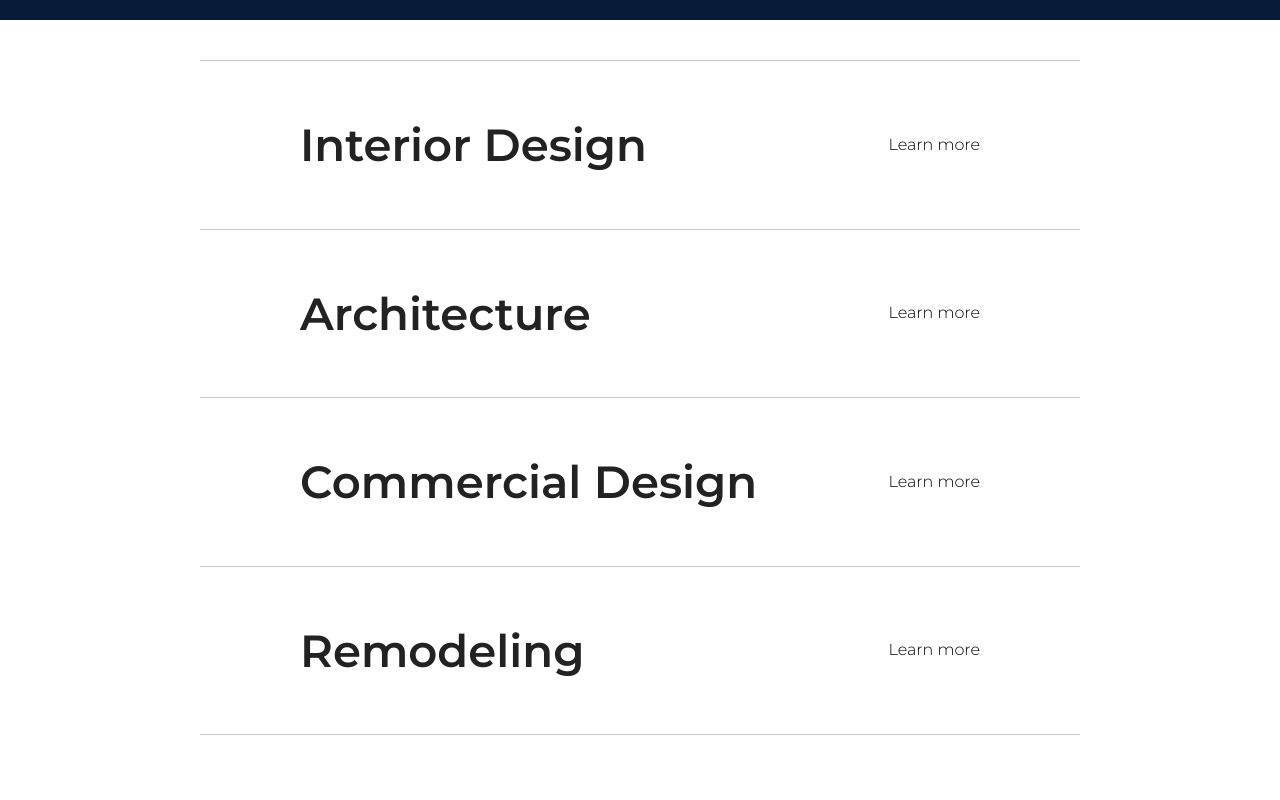
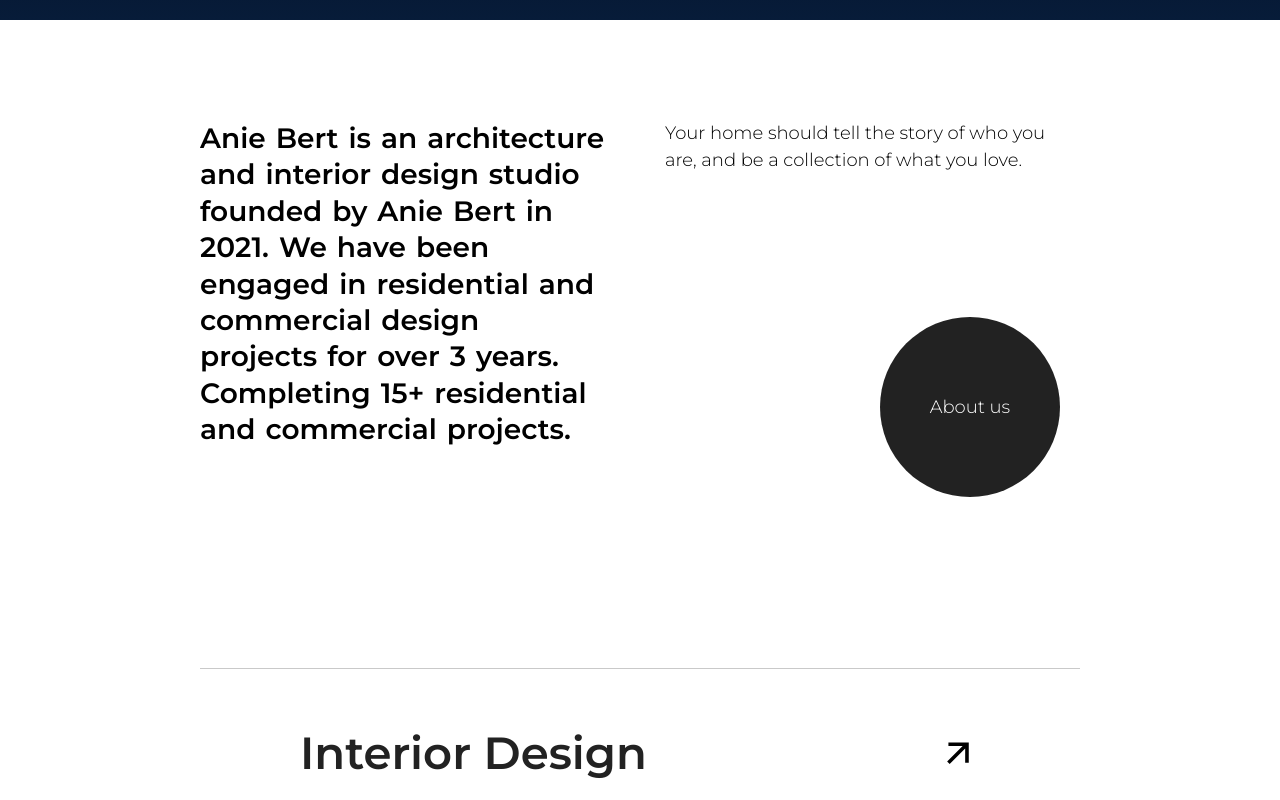
Before and after one commit to ArmanDev1010/Anie_Bert, a React (Vite) app in the folder frontend/: page / in a window 1280 px wide. Shown: the part 3280-4080 px from the top of the page. Built offline with nearby package versions, Linux system fonts and the light colour scheme.

Commit message:
added About us section and made some changes to services section

```diff
--- a/frontend/src/components/About.jsx
+++ b/frontend/src/components/About.jsx
@@ -1,9 +1,88 @@
-import React from 'react'
+import React from "react";
+
+import { motion } from "framer-motion";
+
+import RoundedButton from "./reusable/RoundedButton";
+
+const slideUp = {
+  initial: {
+    y: "100%",
+  },
+  open: (i) => ({
+    y: "0%",
+    transition: { duration: 0.5, delay: 0.01 * i },
+  }),
+  closed: {
+    y: "100%",
+    transition: { duration: 0.5 },
+  },
+};
+
+const opacity = {
+  initial: {
+    opacity: 0,
+  },
+  open: {
+    opacity: 1,
+    transition: { duration: 0.5 },
+  },
+  closed: {
+    opacity: 0,
+    transition: { duration: 0.5 },
+  },
+};
 
 const About = () => {
+  const phrase =
+    "Anie Bert is an architecture and interior design studio founded by Anie Bert in 2021. We have been engaged in residential and commercial design projects for over 3 years. Completing 15+ residential and commercial projects.";
+
   return (
-    <div>About</div>
-  )
-}
+    <div className="px-[200px] mt-[100px] mb-[180px] flex justify-center">
+      <div className="max-w-[1400px] flex gap-[50px] relative">
+        <p className="m-0 text-[28px] gap-[8px] leading-[1.3] font-semibold pointer-events-none w-1/2">
+          {phrase.split(" ").map((word, index) => {
+            return (
+              <span
+                key={index}
+                className="relative overflow-hidden inline-flex"
+              >
+                <motion.span
+                  initial="closed"
+                  whileInView="open"
+                  viewport={{ once: true }}
+                  variants={slideUp}
+                  custom={index}
+                  key={index}
+                  className="mr-[10px]"
+                >
+                  {word}
+                </motion.span>
+              </span>
+            );
+          })}
+        </p>
+        <div className="w-1/2">
+          <div className="w-full flex justify-end">
+            <motion.p
+              initial="closed"
+              whileInView="open"
+              viewport={{ once: true }}
+              variants={opacity}
+              className="text-[18px] w-full font-medium pointer-events-none w-[500px]"
+            >
+              Your home should tell the story of who you are, and be a
+              collection of what you love.
+            </motion.p>
+          </div>
+          <div data-scroll data-scroll-speed={0.1}>
+            <RoundedButton className="top-[60%] left-[calc(100%-200px)] w-[180px] h-[180px] bg-[#222] text-white rounded-[50%] absolute flex items-center justify-center cursor-pointer">
+              <p className="m-0 text-lg font-medium relative z-[1]">About us</p>
+            </RoundedButton>
+          </div>
+        </div>
+      </div>
+    </div>
+  );
+};
 
-export default About
+export default About;
--- a/frontend/src/components/Contact.jsx
+++ b/frontend/src/components/Contact.jsx
@@ -1,7 +1,7 @@
 import React, { useState } from "react";
 import { useTranslation } from "react-i18next";
 import { IoLocationSharp } from "react-icons/io5";
-import Modal from "./Modal";
+import Modal from "./reusable/Modal";
 import { AnimatePresence } from "framer-motion";
 import { motion } from "framer-motion";
 
--- a/frontend/src/components/Services.jsx
+++ b/frontend/src/components/Services.jsx
@@ -120,7 +120,19 @@ const Services = () => {
                 {service.title}
               </h2>
               <p className="transition-all duration-[0.4s] font-medium group-hover:translate-x-[10px]">
-                Learn more
+                <svg
+                  stroke="black"
+                  fill="black"
+                  strokeWidth="0"
+                  viewBox="0 0 24 24"
+                  className="pointer-events-none relative z-1 rotate-45 text-7xl text-black transition-all duration-[0.4s] ease-out group-hover:rotate-90"
+                  height="0.6em"
+                  width="0.6em"
+                  xmlns="http://www.w3.org/2000/svg"
+                >
+                  <path fill="none" d="M0 0h24v24H0V0z"></path>
+                  <path d="M4 12l1.41 1.41L11 7.83V20h2V7.83l5.58 5.59L20 12l-8-8-8 8z"></path>
+                </svg>
               </p>
             </div>
           );
--- a/frontend/src/components/hero/BottomHero.jsx
+++ b/frontend/src/components/hero/BottomHero.jsx
@@ -1,6 +1,6 @@
 import React, { useState } from "react";
 import { useTranslation } from "react-i18next";
-import Modal from "../Modal";
+import Modal from "../reusable/Modal";
 import { AnimatePresence } from "framer-motion";
 import { MdOutlineKeyboardArrowRight } from "react-icons/md";
 import { motion } from "framer-motion";
--- a/frontend/src/components/hero/Hero.jsx
+++ b/frontend/src/components/hero/Hero.jsx
@@ -3,7 +3,7 @@ import { Navbar, BottomHero, SwiperSlides } from "../index";
 
 const Hero = () => {
   return (
-    <div className="hero relative h-screen">
+    <div className="hero relative h-screen text-white">
       <div className="relative w-full h-full px-[64px] overflow-hidden">
         <Navbar />
         <BottomHero />
--- a/frontend/src/components/index.js
+++ b/frontend/src/components/index.js
@@ -1,8 +1,8 @@
 import Hero from "./hero/Hero";
 import Navbar from "./hero/Navbar";
 import CursorFollow from "./CursorFollow";
-import TiltCard from "./TiltCard";
-import Modal from "./Modal";
+import TiltCard from "./reusable/TiltCard";
+import Modal from "./reusable/Modal";
 import BottomHero from "./hero/BottomHero";
 import Menu from "./hero/Menu";
 import SwiperSlides from "./hero/SwiperSlides";
@@ -13,6 +13,7 @@ import Projects from "./Projects";
 import Contact from "./Contact";
 import Services from "./Services";
 import About from "./About";
+import RoundedButton from "./reusable/RoundedButton";
 
 export {
   Hero,
@@ -30,4 +31,5 @@ export {
   Contact,
   Services,
   About,
+  RoundedButton,
 };
--- a/frontend/src/components/masterpiece/Masterpiece.jsx
+++ b/frontend/src/components/masterpiece/Masterpiece.jsx
@@ -6,7 +6,7 @@ const SECTION_HEIGHT = 1700;
 
 const Masterpiece = () => {
   return (
-    <div className="relative bg-thirdly">
+    <div className="relative bg-thirdly text-white">
       <div
         style={{ height: `calc(${SECTION_HEIGHT}px + 100vh)` }}
         className="relative w-full"
--- /dev/null
+++ b/frontend/src/components/reusable/Magnetic.jsx
@@ -0,0 +1,35 @@
+import React, { useEffect, useRef } from "react";
+import gsap from "gsap";
+
+const Magnetic = ({ children }) => {
+  const magnetic = useRef(null);
+
+  useEffect(() => {
+    const xTo = gsap.quickTo(magnetic.current, "x", {
+      duration: 1,
+      ease: "elastic.out(1, 0.3)",
+    });
+    const yTo = gsap.quickTo(magnetic.current, "y", {
+      duration: 1,
+      ease: "elastic.out(1, 0.3)",
+    });
+
+    magnetic.current.addEventListener("mousemove", (e) => {
+      const { clientX, clientY } = e;
+      const { height, width, left, top } =
+        magnetic.current.getBoundingClientRect();
+      const x = clientX - (left + width / 2);
+      const y = clientY - (top + height / 2);
+      xTo(x * 0.35);
+      yTo(y * 0.35);
+    });
+    magnetic.current.addEventListener("mouseleave", (e) => {
+      xTo(0);
+      yTo(0);
+    });
+  }, []);
+
+  return React.cloneElement(children, { ref: magnetic });
+};
+
+export default Magnetic;
--- /dev/null
+++ b/frontend/src/components/reusable/RoundedButton.jsx
@@ -0,0 +1,59 @@
+import React, { useEffect, useRef } from "react";
+
+import gsap from "gsap";
+import Magnetic from "./Magnetic";
+
+const RoundedButton = ({ children, ...attributes }) => {
+  const circle = useRef(null);
+  let timeline = useRef(null);
+  let timeoutId = null;
+  useEffect(() => {
+    timeline.current = gsap.timeline({ paused: true });
+    timeline.current
+      .to(
+        circle.current,
+        { top: "-25%", width: "150%", duration: 0.4, ease: "power3.in" },
+        "enter"
+      )
+      .to(
+        circle.current,
+        { top: "-150%", width: "125%", duration: 0.25 },
+        "exit"
+      );
+  }, []);
+
+  const manageMouseEnter = () => {
+    if (timeoutId) clearTimeout(timeoutId);
+    timeline.current.tweenFromTo("enter", "exit");
+  };
+
+  const manageMouseLeave = () => {
+    timeoutId = setTimeout(() => {
+      timeline.current.play();
+    }, 300);
+  };
+
+  return (
+    <Magnetic>
+      <div
+        className="rounded-[3em] border-[1px_solid_rgb(136,136,136)] cursor-pointer relative flex items-center justify-center py-[15px] px-[60px]"
+        style={{ overflow: "hidden" }}
+        onMouseEnter={() => {
+          manageMouseEnter();
+        }}
+        onMouseLeave={() => {
+          manageMouseLeave();
+        }}
+        {...attributes}
+      >
+        {children}
+        <div
+          ref={circle}
+          className="bg-[#253280] w-full h-[150%] absolute rounded-[50%] top-[100%]"
+        ></div>
+      </div>
+    </Magnetic>
+  );
+};
+
+export default RoundedButton;
--- a/frontend/src/pages/Home.jsx
+++ b/frontend/src/pages/Home.jsx
@@ -32,7 +32,7 @@ const Home = () => {
   // if (error) return <p>error</p>;
 
   return (
-    <div className="relative">
+    <div className="relative bg-white text-black">
       {/* {data.reviews.map((review) => (
         <div key={review.documentId} className="">
           <div className="font-bold text-xl">{review.rating}</div>
@@ -47,6 +47,7 @@ const Home = () => {
       <CursorFollow />
       <Hero />
       <Masterpiece />
+      <About />
       <Services />
       <Projects />
       <Contact />
```
Also changed, not shown: frontend/src/components/reusable/Modal.jsx (renamed from frontend/src/components/Modal.jsx), frontend/src/components/reusable/TiltCard.jsx (renamed from frontend/src/components/TiltCard.jsx).
